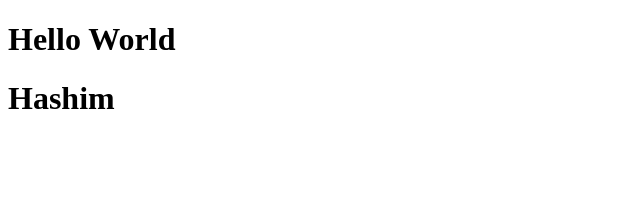
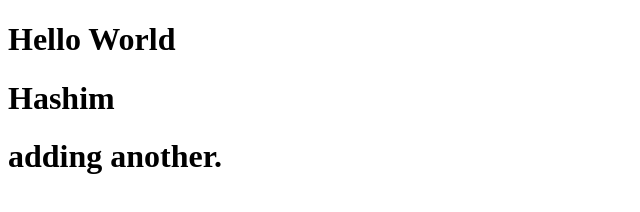
Before and after one commit to hashim450/github-1, a plain HTML site: page index.html in a window 1280 px wide. Shown: the whole page, without its empty margins (0-640 px from the left). Drawn offline with Linux system fonts and the light colour scheme.

Commit message:
adding another

```diff
--- a/index.html
+++ b/index.html
@@ -10,6 +10,7 @@
 <body>
     <h1>Hello World</h1>
     <h1>Hashim</h1>
+    <h1>adding another.</h1>
 </body>
 
 </html>
```
